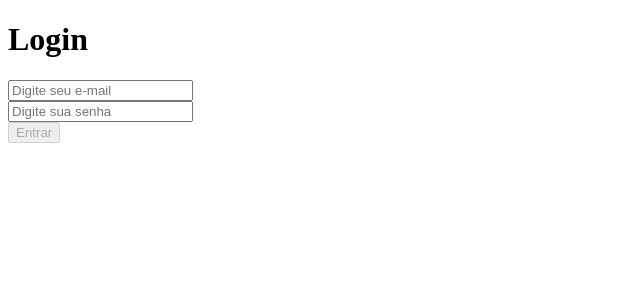
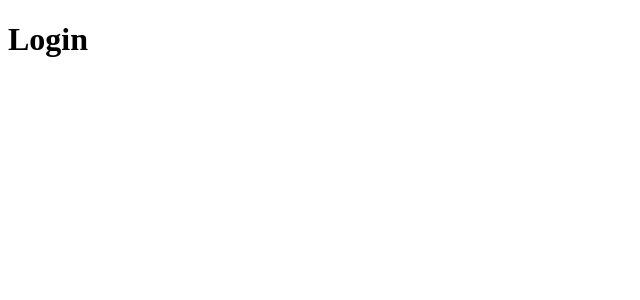
Before and after one commit to betrybe/sd-00-staging-project-recipes-app, a React (Create React App) app: page / in a window 1280 px wide. Shown: the top 300 px of the page, without its empty margins (0-640 px from the left). Built offline with nearby package versions, Linux system fonts and the light colour scheme; the HTML template or start-up script is replaced by a standard one.

Commit message:
teste lints 3

```diff
--- a/src/pages/Login.js
+++ b/src/pages/Login.js
@@ -1,35 +1,26 @@
-import React, { useState, useEffect } from 'react';
-import { Link } from 'react-router-dom';
+import React from 'react';
+// import { Link } from 'react-router-dom';
 
 function Login() {
-  const [isDisabled, setIsDisabled] = useState(true);
-  const [inputValues, setInputValues] = useState({ email: '', password: '' });
-  const { email, password } = inputValues;
+  // const [isDisabled, setIsDisabled] = useState(true);
+  // const [inputValues, setInputValues] = useState({ email: '', password: '' });
+  // const { email, password } = inputValues;
 
-  useEffect(() => {
-    const checkEmail = /^[a-z0-9.]+@[a-z0-9]+\.[a-z]+$/.test(email);
-    const checkPassword = 6;
-    if (password.length > checkPassword && checkEmail) {
-      setIsDisabled(false);
-    } else {
-      setIsDisabled(true);
-    }
-  }, [inputValues]);
-
-  // const saveEmail = () => {
-  //   const teste = {
-
+  // useEffect(() => {
+  //   const checkEmail = /^[a-z0-9.]+@[a-z0-9]+\.[a-z]+$/.test(email);
+  //   const checkPassword = 6;
+  //   if (password.length > checkPassword && checkEmail) {
+  //     setIsDisabled(false);
+  //   } else {
+  //     setIsDisabled(true);
   //   }
-  //   localStorage.user = JSON.stringify({ email });
-  //   localStorage.mealsToken = JSON.stringify(1);
-  //   localStorage.cocktailsToken = JSON.stringify(1);
-  // };
+  // }, [inputValues]);
 
   return (
     <div>
       <form>
         <h1>Login</h1>
-        <input
+        {/* <input
           data-testid="email-input"
           type="text"
           name="email"
@@ -58,7 +49,7 @@ function Login() {
           >
             Entrar
           </button>
-        </Link>
+        </Link> */}
       </form>
     </div>
   );
```
Also changed, not shown: .eslintrc.json.
